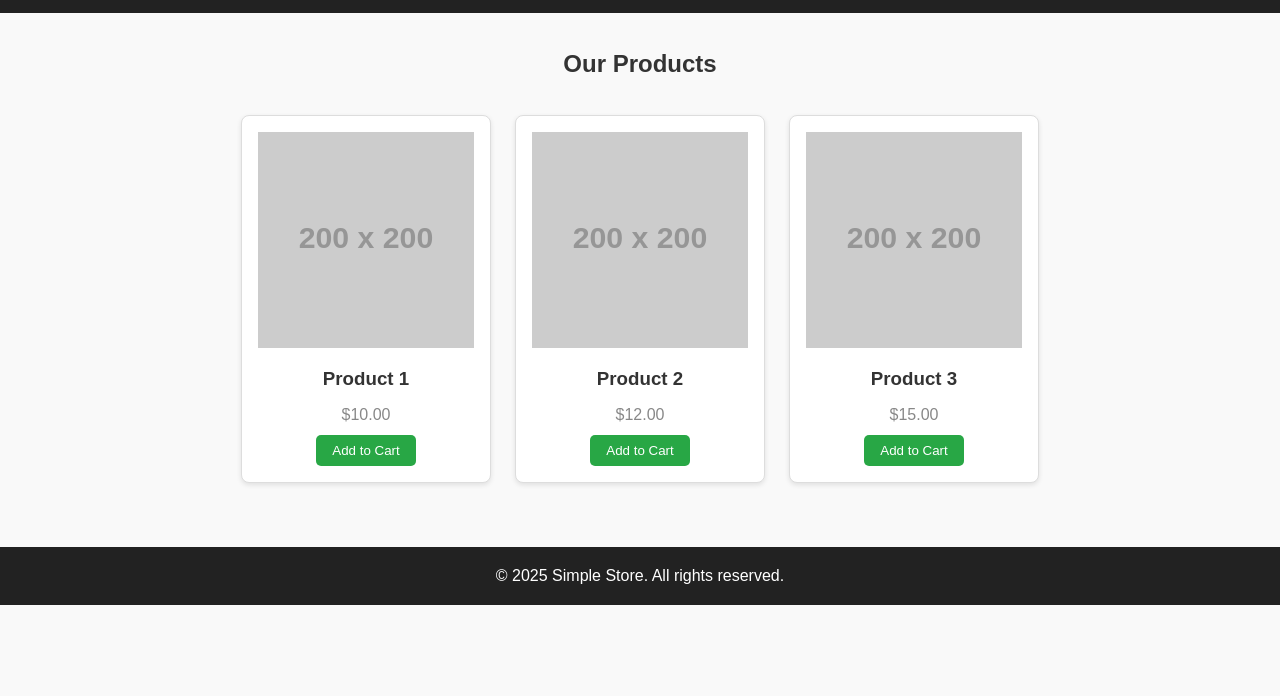
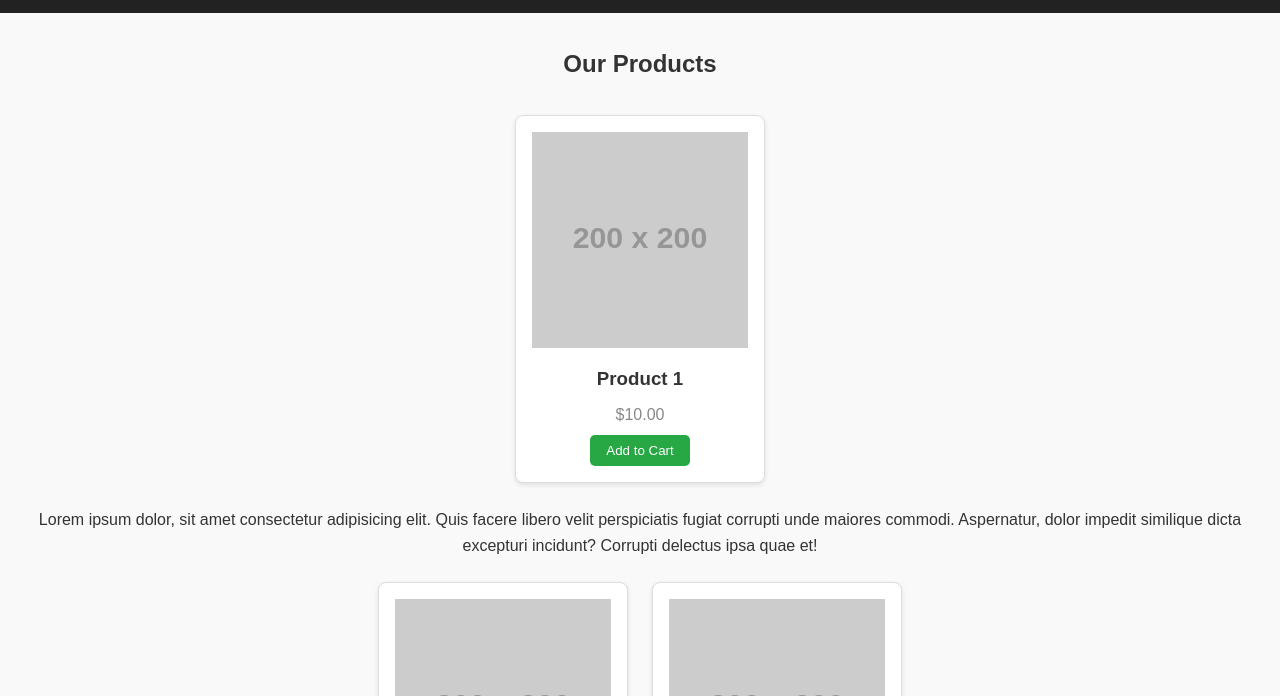
Before and after one commit to naymulislamnay/Project-01, a plain HTML site: page index.html in a window 1280 px wide. Shown: the part 104-800 px from the top of the page. Drawn offline with Linux system fonts and the light colour scheme; placeholder pictures from the web are drawn by us.

Commit message:
my second commit

```diff
--- a/index.html
+++ b/index.html
@@ -28,6 +28,9 @@
         <p>$10.00</p>
         <button>Add to Cart</button>
       </div>
+      <div>
+        Lorem ipsum dolor, sit amet consectetur adipisicing elit. Quis facere libero velit perspiciatis fugiat corrupti unde maiores commodi. Aspernatur, dolor impedit similique dicta excepturi incidunt? Corrupti delectus ipsa quae et!
+      </div>
       <div class="product-card">
         <img src="https://via.placeholder.com/200" alt="Product 2">
         <h3>Product 2</h3>
```
